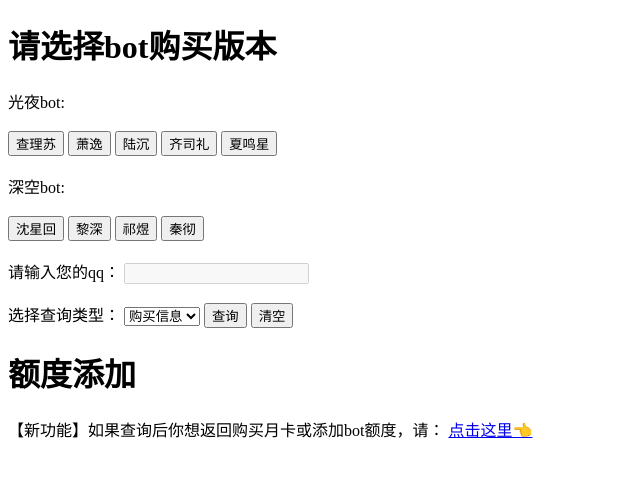
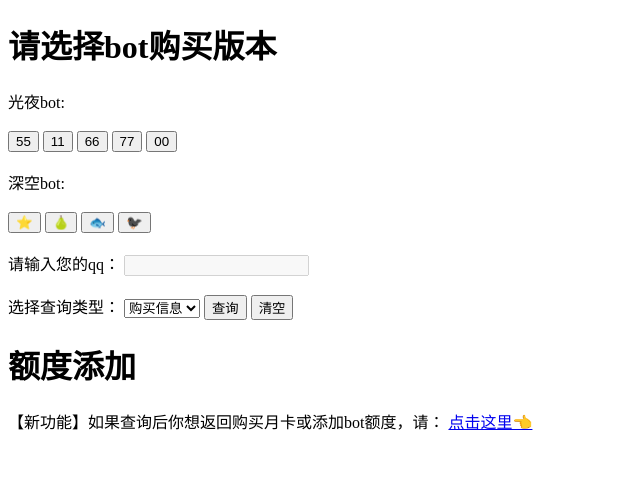
Before and after one commit to chenovopride/ChatailoverWebs, a Flask app: page / in a window 1280 px wide. Shown: the top 477 px of the page, without its empty margins (0-640 px from the left). Run offline with Flask 3, Linux system fonts and the light colour scheme.

Commit message:
1124cz：查询网站男主名称变更

```diff
--- a/web_search/templates/index.html
+++ b/web_search/templates/index.html
@@ -19,18 +19,18 @@
     <h1>请选择bot购买版本</h1>
     <label id="title"for="category">光夜bot:</label>
     <br></br>
-    <button class="version-button" data-version="查理苏" onclick="selectVersion('查理苏')">查理苏</button>
-    <button class="version-button" data-version="萧逸" onclick="selectVersion('萧逸')">萧逸</button>
-    <button class="version-button" data-version="陆沉" onclick="selectVersion('陆沉')">陆沉</button>
-    <button class="version-button" data-version="齐司礼" onclick="selectVersion('齐司礼')">齐司礼</button>
-    <button class="version-button" data-version="夏鸣星" onclick="selectVersion('夏鸣星')">夏鸣星</button>
+    <button class="version-button" data-version="55" onclick="selectVersion('55')">55</button>
+    <button class="version-button" data-version="11" onclick="selectVersion('11')">11</button>
+    <button class="version-button" data-version="66" onclick="selectVersion('66')">66</button>
+    <button class="version-button" data-version="77" onclick="selectVersion('77')">77</button>
+    <button class="version-button" data-version="00" onclick="selectVersion('00')">00</button>
     <br></br>
     <label id="title"for="category">深空bot:</label>
     <br></br>
-    <button class="version-button" data-version="沈星回" onclick="selectVersion('沈星回')">沈星回</button>
-    <button class="version-button" data-version="黎深" onclick="selectVersion('黎深')">黎深</button>
-    <button class="version-button" data-version="祁煜" onclick="selectVersion('祁煜')">祁煜</button>
-    <button class="version-button" data-version="秦彻" onclick="selectVersion('秦彻')">秦彻</button>
+    <button class="version-button" data-version="⭐" onclick="selectVersion('⭐')">⭐</button>
+    <button class="version-button" data-version="🍐" onclick="selectVersion('🍐')">🍐</button>
+    <button class="version-button" data-version="🐟" onclick="selectVersion('🐟')">🐟</button>
+    <button class="version-button" data-version="🐦‍⬛" onclick="selectVersion('🐦‍⬛')">🐦‍⬛</button>
     <br></br>
     <label for="data">请输入您的qq：</label>
     <input type="text" id="data" name="data" required>
```
